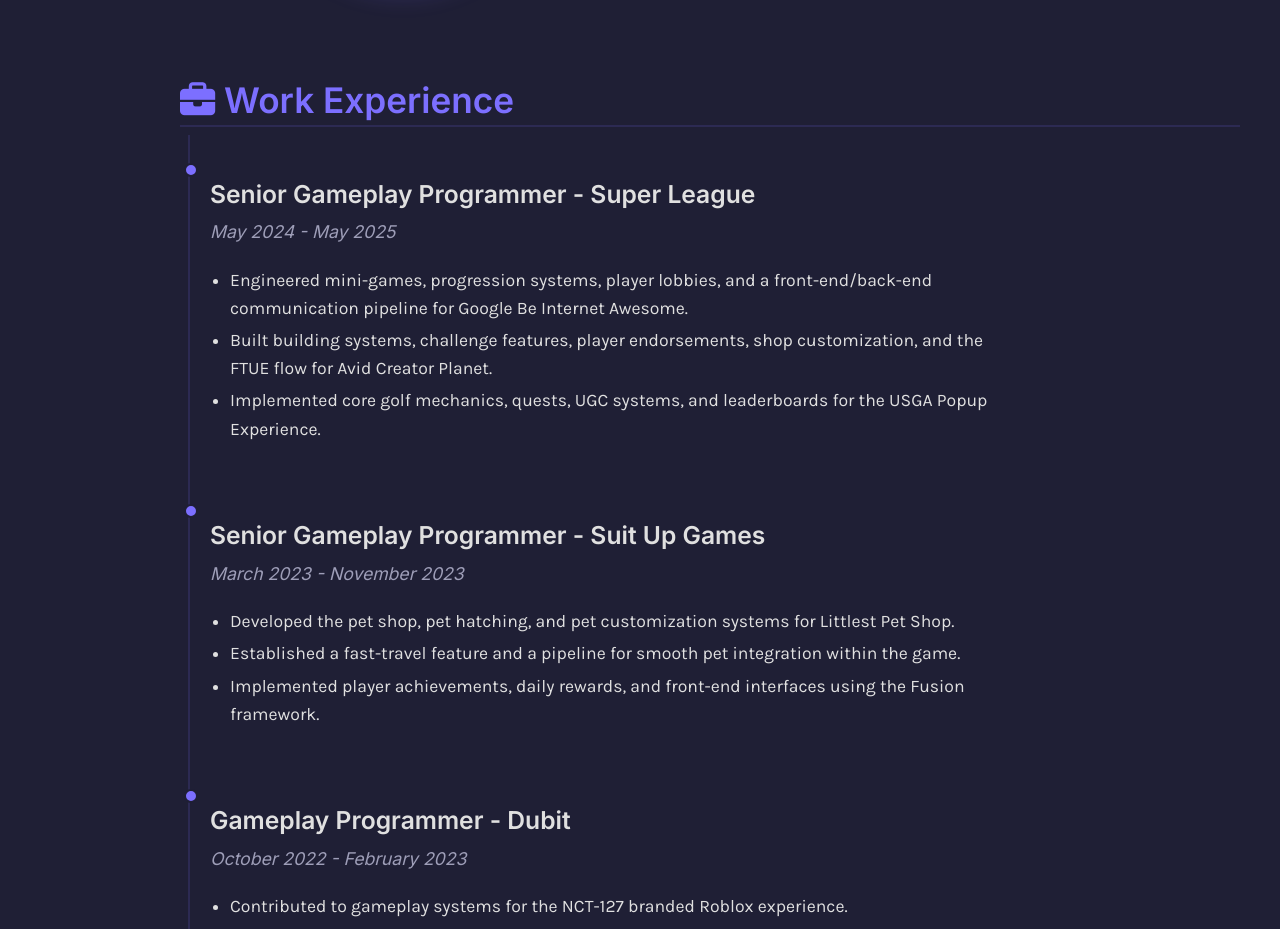
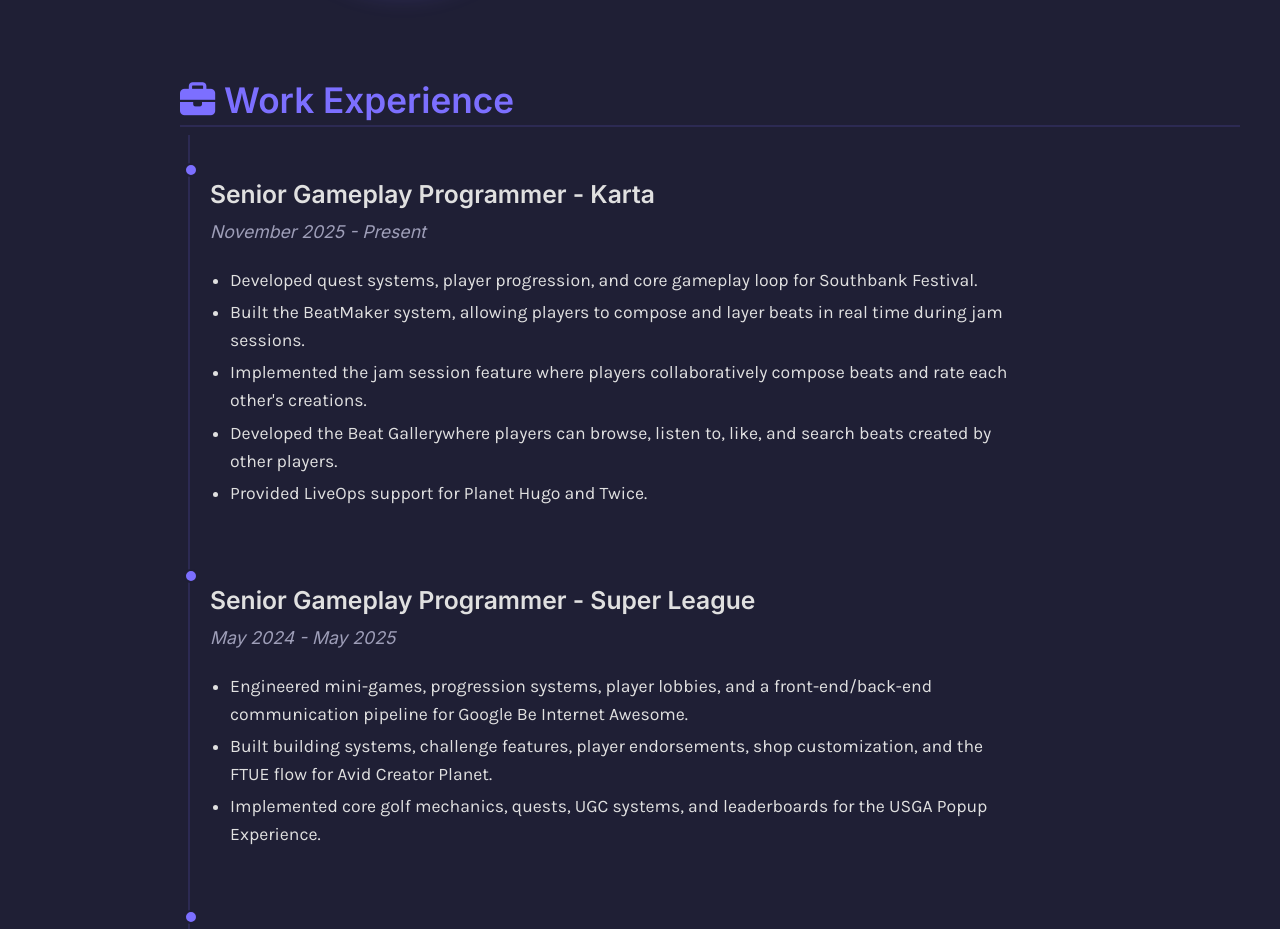
Before and after one commit to salmanjaved5050/gamedev-portfolio, a Vue app: page /#/resume in a window 1280 px wide. Shown: the part 940-1869 px from the top of the page. Built offline with nearby package versions, Linux system fonts and the light colour scheme.

Commit message:
Add karta experience

```diff
--- a/src/views/Resume.vue
+++ b/src/views/Resume.vue
@@ -22,6 +22,18 @@
 
     <div class="full-content">
       <h2><i class="fa-solid fa-briefcase"></i> Work Experience</h2>
+
+      <div class="work-entry">
+        <h3>Senior Gameplay Programmer - Karta</h3>
+        <h4>November 2025 - Present</h4>
+        <ul>
+          <li>Developed quest systems, player progression, and core gameplay loop for Southbank Festival.</li>
+          <li>Built the BeatMaker system, allowing players to compose and layer beats in real time during jam sessions.</li>
+          <li>Implemented the jam session feature where players collaboratively compose beats and rate each other's creations.</li>
+          <li>Developed the Beat Gallerywhere players can browse, listen to, like, and search beats created by other players.</li>
+          <li>Provided LiveOps support for Planet Hugo and Twice.</li>
+        </ul>
+      </div>
 
       <div class="work-entry">
         <h3>Senior Gameplay Programmer - Super League</h3>
```
